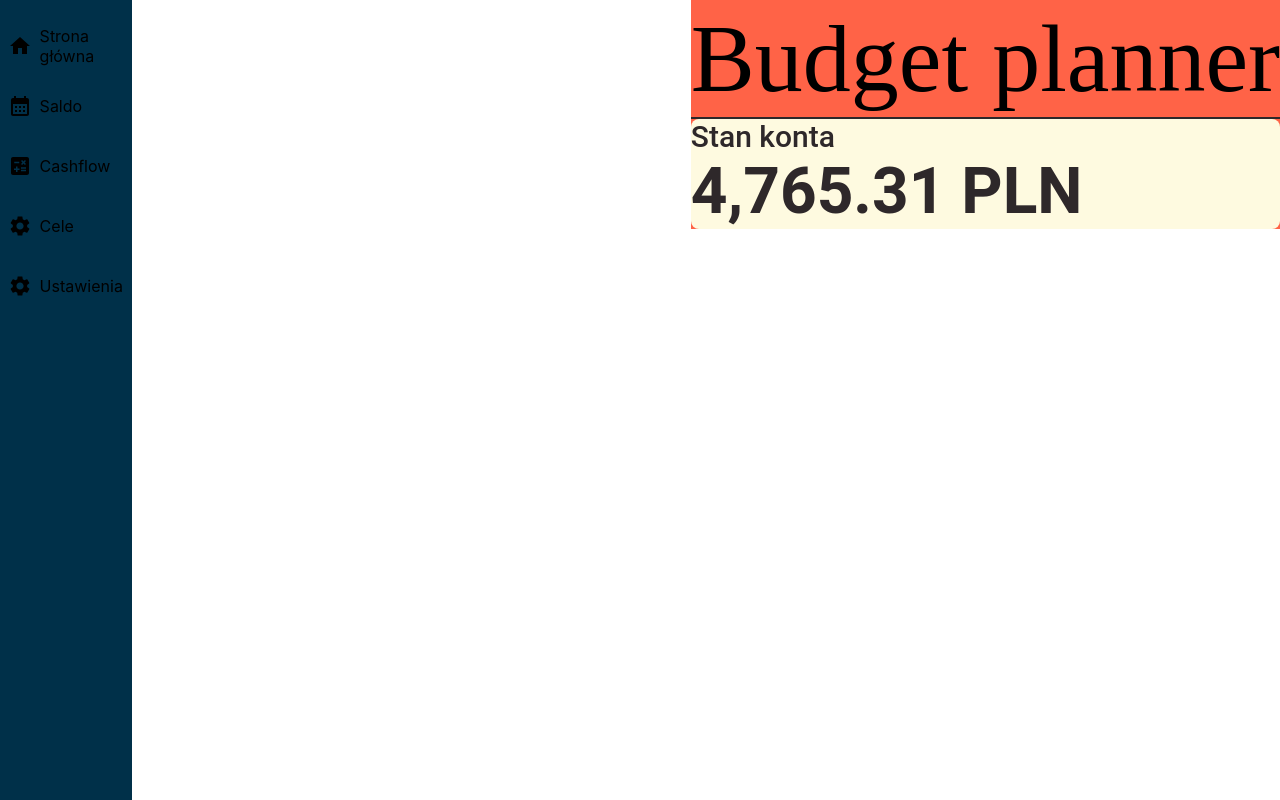
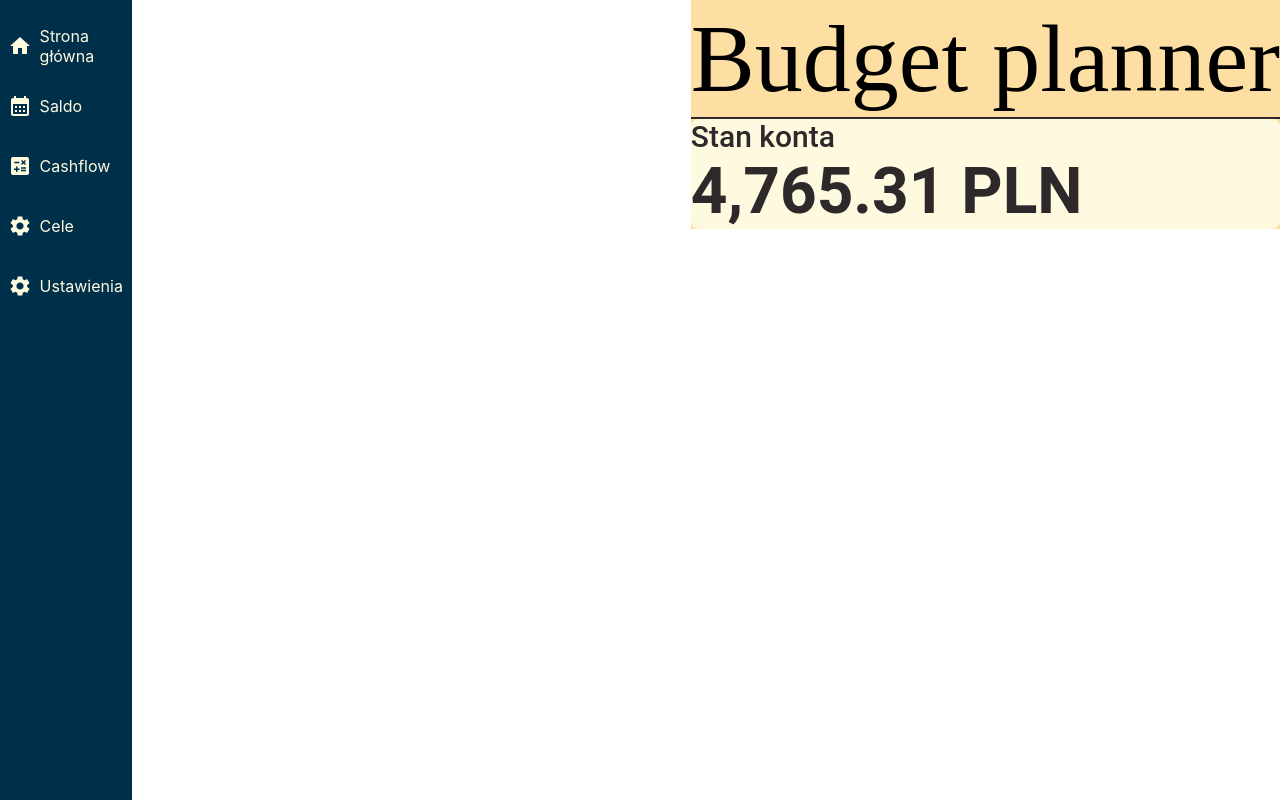
Before and after one commit to t-ukowski/Budget-planner, a React (Create React App) app in the folder frontend/: page / in a window 1280 px wide. Built offline with nearby package versions, Linux system fonts and the light colour scheme.

Commit message:
Touches to the coloring of the sidebar

```diff
--- a/frontend/src/styles/panel.scss
+++ b/frontend/src/styles/panel.scss
@@ -21,5 +21,5 @@ aside {
 }
 main {
     overflow-y: auto;
-    background-color: tomato;
+    background-color: $background-base;
 }
--- a/frontend/src/styles/sidebar.scss
+++ b/frontend/src/styles/sidebar.scss
@@ -3,7 +3,7 @@
   height: 100%;
   width: $sidebar-closed-width;
   background-color: $bp-blue;
-  color: $background-base;
+  color: $bp-white;
 }
 
 .sidebarList {
@@ -30,7 +30,7 @@
 }
 
 .sidebarList #active {
-  background-color: tomato;
+  background-color: $bp-orange;
 }
 
 .row #icon {
--- a/frontend/src/styles/variables.scss
+++ b/frontend/src/styles/variables.scss
@@ -8,7 +8,7 @@ $bp-green: #A7C957;
 $bp-white: #FEFAE0;
 
 // Base
-$background-base: $bp-orange 50%;
+$background-base: rgba(252, 191, 73, 0.5);
 
 // Sidebar
 $sidebar-closed-width: 132px;
```
